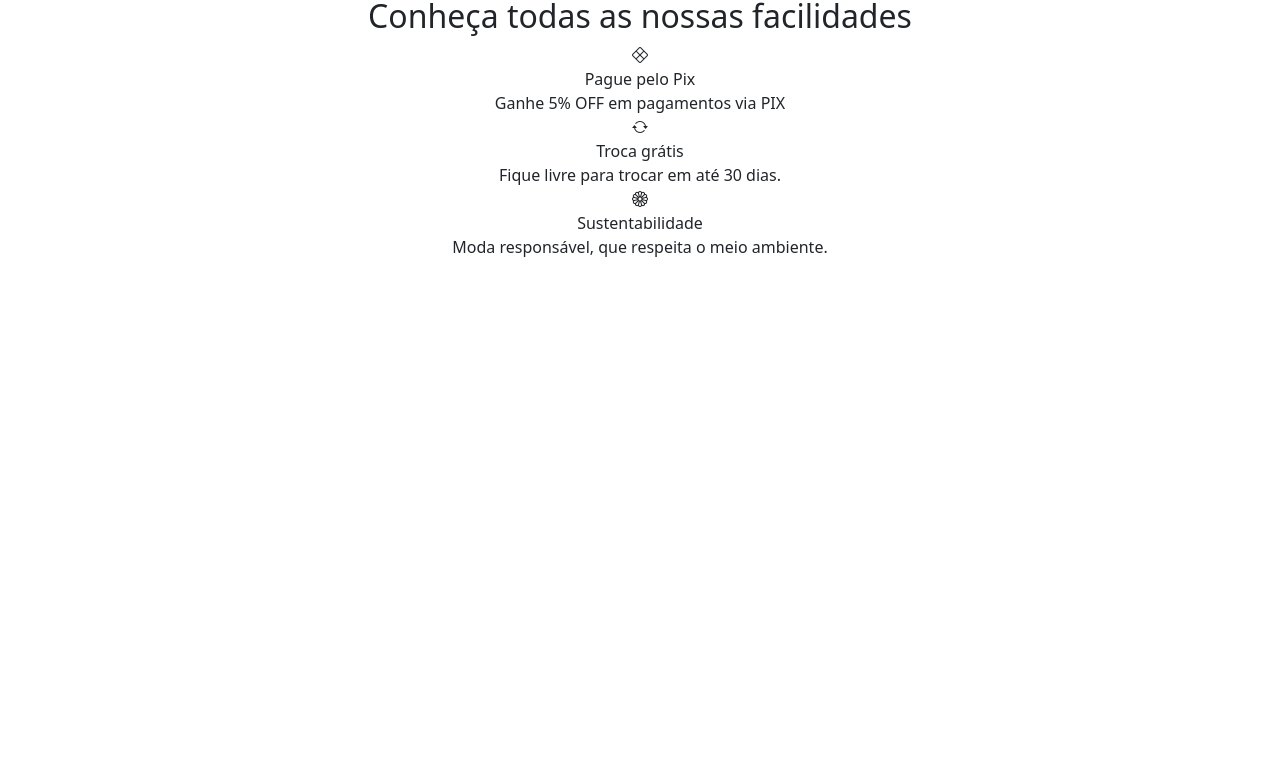
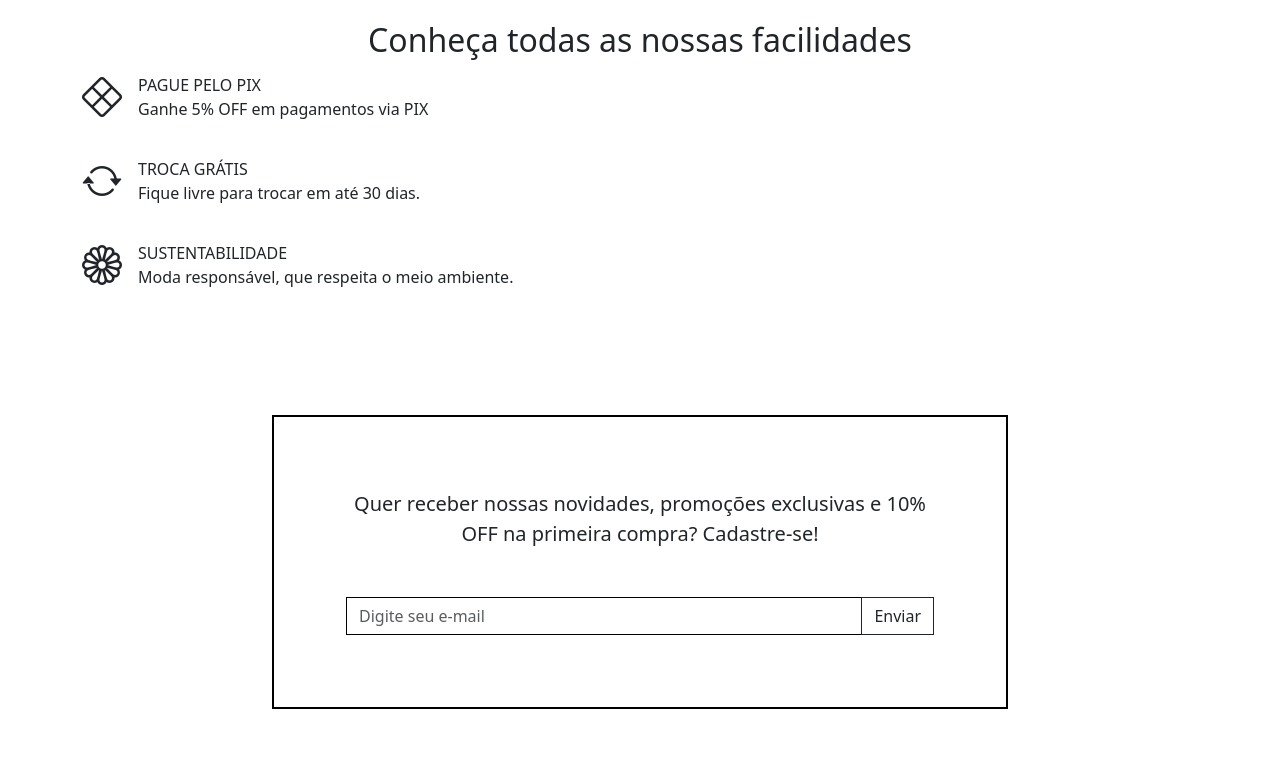
Before and after one commit to bulnes/meteora, a website built with webpack: page src/index.html in a window 1280 px wide. Shown: the part 2266-3047 px from the top of the page. Before the commit the page ends 2525 px from the top, so only its background shows below. Built offline with nearby package versions, Linux system fonts and the light colour scheme.

Commit message:
feat: add two new sections

```diff
--- a/src/index.html
+++ b/src/index.html
@@ -499,23 +499,79 @@
     </div>
 
     <!-- Benefits -->
-    <section class="text-center">
-      <h2>Conheça todas as nossas facilidades</h2>
+    <section class="py-4">
+      <div class="container">
+        <div class="row">
+          <div class="col">
+            <h2 class="text-center">Conheça todas as nossas facilidades</h2>
+          </div>
+        </div>
 
-      <div>
-        <div><i class="bi bi-x-diamond"></i></div>
-        <div>Pague pelo Pix</div>
-        <div>Ganhe 5% OFF em pagamentos via PIX</div>
+        <div class="row">
+          <div class="col-12 col-xxl-4">
+            <div class="d-flex align-items-center gap-3 mb-4">
+              <div><i class="bi bi-x-diamond fs-1"></i></div>
+              <div>
+                <div class="text-uppercase">Pague pelo Pix</div>
+                <div class="fs-6">Ganhe 5% OFF em pagamentos via PIX</div>
+              </div>
+            </div>
+          </div>
+
+          <div class="col-12 col-xxl-4">
+            <div class="d-flex align-items-center gap-3 mb-4">
+              <div><i class="bi bi-arrow-repeat fs-1"></i></div>
+              <div>
+                <div class="text-uppercase">Troca grátis</div>
+                <div class="fs-6">Fique livre para trocar em até 30 dias.</div>
+              </div>
+            </div>
+          </div>
+
+          <div class="col-12 col-xxl-4">
+            <div class="d-flex align-items-center gap-3 mb-4">
+              <div><i class="bi bi-flower1 fs-1"></i></div>
+              <div>
+                <div class="text-uppercase">Sustentabilidade</div>
+                <div class="fs-6">
+                  Moda responsável, que respeita o meio ambiente.
+                </div>
+              </div>
+            </div>
+          </div>
+        </div>
       </div>
-      <div>
-        <div><i class="bi bi-arrow-repeat"></i></div>
-        <div>Troca grátis</div>
-        <div>Fique livre para trocar em até 30 dias.</div>
-      </div>
-      <div>
-        <div><i class="bi bi-flower1"></i></div>
-        <div>Sustentabilidade</div>
-        <div>Moda responsável, que respeita o meio ambiente.</div>
+    </section>
+
+    <section class="py-4">
+      <div class="container">
+        <div class="row">
+          <div class="col-12 col-md-8 offset-md-2">
+            <form class="my-5 p-4 border border-black border-2">
+              <h5 class="mb-4 my-md-5 px-md-5 fw-normal lh-base text-center">
+                Quer receber nossas novidades, promoções exclusivas e 10% OFF na
+                primeira compra? Cadastre-se!
+              </h5>
+
+              <div class="input-group mb-md-5 px-md-5">
+                <input
+                  type="email"
+                  placeholder="Digite seu e-mail"
+                  aria-label="Digite seu e-mail"
+                  aria-describedby="button-addon2"
+                  class="form-control border-black rounded-0"
+                />
+                <button
+                  type="button"
+                  id="button-addon2"
+                  class="btn btn-outline-dark rounded-0"
+                >
+                  Enviar
+                </button>
+              </div>
+            </form>
+          </div>
+        </div>
       </div>
     </section>
   </body>
```
Also changed, not shown: docs/index.html (+1 -1 lines).
